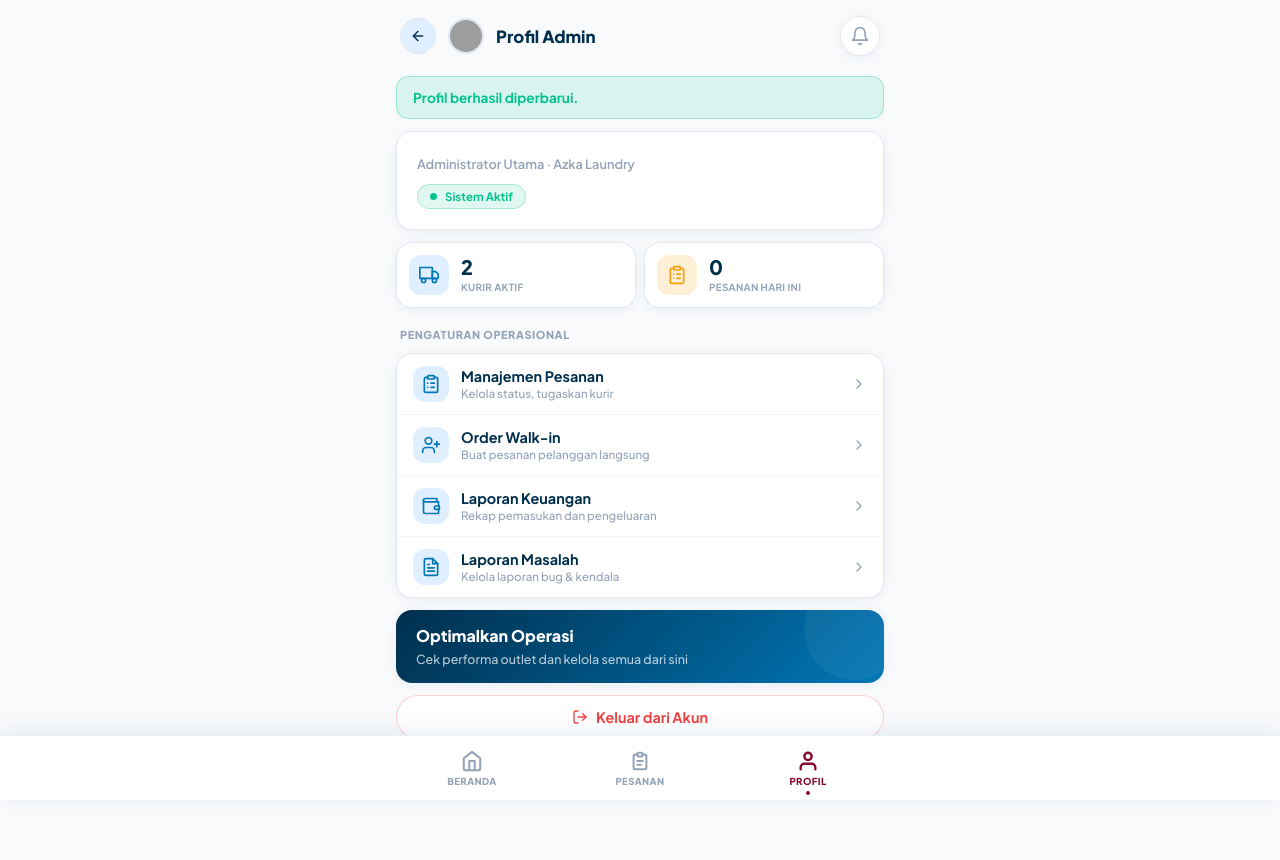
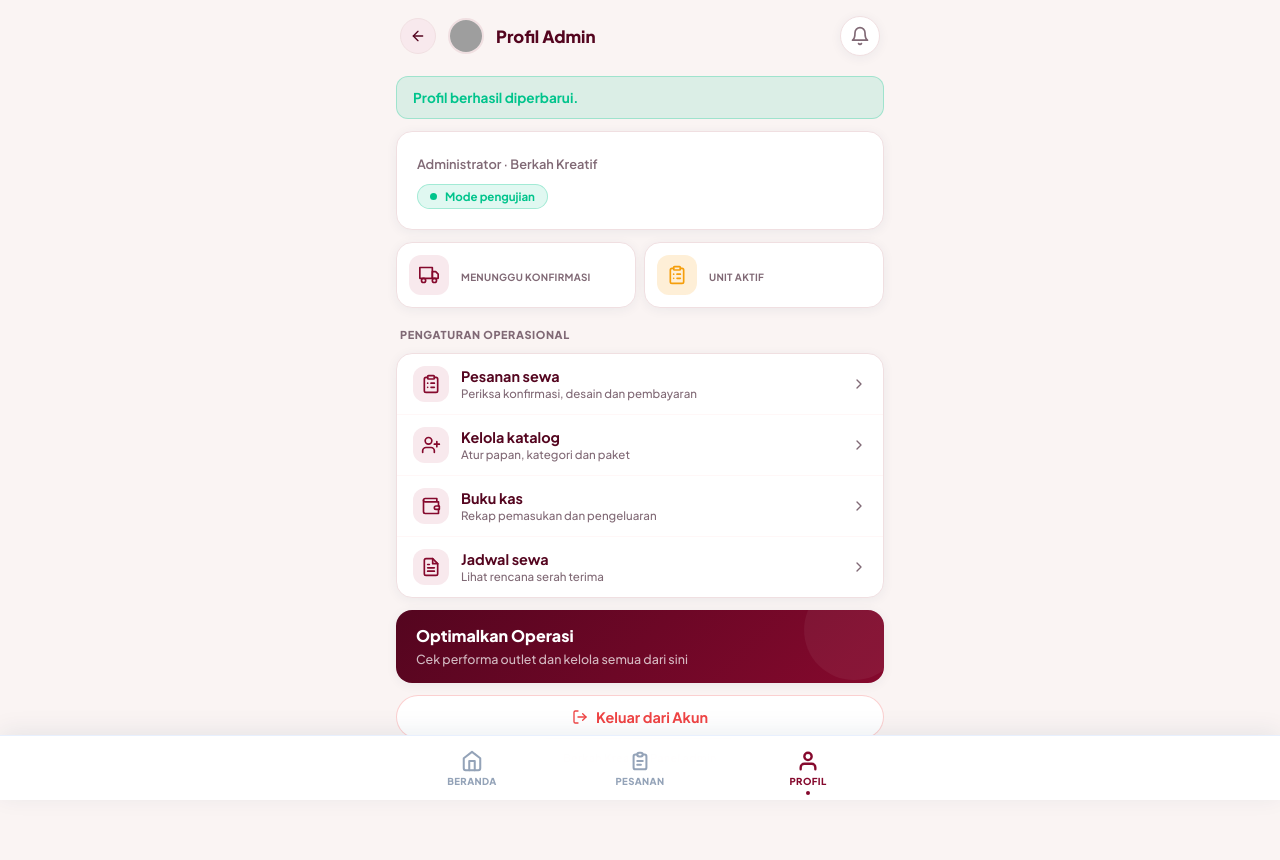
Before and after one commit to Ardinta19/SIMALUN-FINAL, a Laravel app: template resources/views/roles/admin/profile.blade.php in a window 1280 px wide. Run offline with Laravel 12, Linux system fonts and the light colour scheme; the template is opened without the code that fills it, so the values that code supplies are empty; the visitor is signed in with stand-in values (Sample User, id 1); data comes from the database, SQL or seed files in the repository; grey boxes are pictures that could not be loaded.

Commit message:
Selaraskan profil dan navigasi dengan operasional sewa
Co-authored-by: arena-agent <297053741+arena-agent@users.noreply.github.com>

```diff
--- a/app/Http/Controllers/ProfileController.php
+++ b/app/Http/Controllers/ProfileController.php
@@ -134,7 +134,11 @@ class ProfileController extends Controller
 
     public function adminShow()
     {
-        return view('roles.admin.profile', ['user' => Auth::user()]);
+        return view('roles.admin.profile', [
+            'user' => Auth::user(),
+            'rentalPending' => \App\Models\RentalOrderUnit::where('status', 'pending')->count(),
+            'rentalActive' => \App\Models\RentalOrderUnit::where('status', 'confirmed')->where('progress', '!=', 'returned')->count(),
+        ]);
     }
 
     public function savePrimaryAddress(Request $request)
--- a/resources/views/roles/admin/profile.blade.php
+++ b/resources/views/roles/admin/profile.blade.php
@@ -2,8 +2,8 @@
 <html lang="id">
 <head>
 <meta charset="UTF-8">
-<meta name="viewport" content="width=device-width, initial-scale=1.0, maximum-scale=1.0, user-scalable=no, viewport-fit=cover">
-<title>Profil Admin – Azka Laundry</title>
+<meta name="viewport" content="width=device-width, initial-scale=1.0, viewport-fit=cover">
+<title>Profil Admin – Berkah Kreatif</title>
 @include('layouts.component.customer._head_meta')
 @include('layouts.component._tokens')
 <style>
@@ -15,6 +15,8 @@
 ═══════════════════════════════════════════════════════════ */
 :root {
     /* Page-local aliases — only reference canonical tokens (no literals) */
+    --brand-100: #f8e9ed; --brand-500: #85092d; --brand-900: #54051f;
+    --surface-50: #faf4f3; --surface-100: #fff7f7; --surface-200: #f0dfe1; --surface-400: #806975;
     --ink:        var(--brand-900);
     --ink-muted:  var(--surface-400);
     --line:       var(--surface-200);
@@ -282,7 +284,7 @@ body {
         <a href="{{ \App\Support\BackUrl::resolve(request(), 'admin.dashboard') }}" class="profile-header__back" aria-label="Kembali">
             @include('layouts.component._icon', ['name' => 'back', 'size' => 16, 'label' => 'Kembali'])
         </a>
-        <img src="{{ $user->avatar ? asset('storage/'.$user->avatar) : 'https://ui-avatars.com/api/?name='.urlencode($user->name).'&background=0d6fb8&color=fff&size=72' }}"
+        <img src="{{ $user->avatar ? asset('storage/'.$user->avatar) : asset('images/berkah-kreatif-logo.jpeg') }}"
              alt="{{ $user->name }}" class="profile-header__avatar">
         <span class="profile-header__title">Profil Admin</span>
     </div>
@@ -303,10 +305,10 @@ body {
     {{-- Profile Card --}}
     <div class="profile-card reveal d2">
         <div class="profile-card__name">{{ $user->name }}</div>
-        <div class="profile-card__role">Administrator Utama &middot; {{ config('laundry.name', 'Azka Laundry') }}</div>
+        <div class="profile-card__role">Administrator &middot; Berkah Kreatif</div>
         <div class="profile-card__status">
             <span class="profile-card__status-dot"></span>
-            Sistem Aktif
+            Mode pengujian
         </div>
     </div>
 
@@ -317,8 +319,8 @@ body {
                 @include('layouts.component._icon', ['name' => 'truck', 'size' => 20])
             </div>
             <div>
-                <div class="stat-card__num">{{ \App\Models\User::where('role','driver')->where('is_active',true)->count() }}</div>
-                <div class="stat-card__label">Kurir Aktif</div>
+                <div class="stat-card__num">{{ $rentalPending }}</div>
+                <div class="stat-card__label">Menunggu konfirmasi</div>
             </div>
         </div>
         <div class="stat-card">
@@ -326,8 +328,8 @@ body {
                 @include('layouts.component._icon', ['name' => 'orders', 'size' => 20])
             </div>
             <div>
-                <div class="stat-card__num">{{ \App\Models\Order::whereDate('created_at', today())->count() }}</div>
-                <div class="stat-card__label">Pesanan Hari Ini</div>
+                <div class="stat-card__num">{{ $rentalActive }}</div>
+                <div class="stat-card__label">Unit aktif</div>
             </div>
         </div>
     </div>
@@ -335,43 +337,43 @@ body {
     {{-- Pengaturan Operasional --}}
     <div class="section-label reveal d4">Pengaturan Operasional</div>
     <div class="menu-card reveal d4">
-        <a href="{{ route('admin.orders') }}" class="menu-card__item">
+        <a href="{{ route('admin.rental.orders') }}" class="menu-card__item">
             <div class="menu-card__icon">
                 @include('layouts.component._icon', ['name' => 'orders', 'size' => 20])
             </div>
             <div class="menu-card__body">
-                <div class="menu-card__label">Manajemen Pesanan</div>
-                <div class="menu-card__sub">Kelola status, tugaskan kurir</div>
+                <div class="menu-card__label">Pesanan sewa</div>
+                <div class="menu-card__sub">Periksa konfirmasi, desain dan pembayaran</div>
             </div>
             <span class="menu-card__arrow">@include('layouts.component._icon', ['name' => 'next', 'size' => 16])</span>
         </a>
-        <a href="{{ route('admin.walkin.form') }}" class="menu-card__item">
+        <a href="{{ route('admin.catalog.index') }}" class="menu-card__item">
             <div class="menu-card__icon">
                 @include('layouts.component._icon', ['name' => 'add-user', 'size' => 20])
             </div>
             <div class="menu-card__body">
-                <div class="menu-card__label">Order Walk-in</div>
-                <div class="menu-card__sub">Buat pesanan pelanggan langsung</div>
+                <div class="menu-card__label">Kelola katalog</div>
+                <div class="menu-card__sub">Atur papan, kategori dan paket</div>
             </div>
             <span class="menu-card__arrow">@include('layouts.component._icon', ['name' => 'next', 'size' => 16])</span>
         </a>
-        <a href="{{ route('admin.finance.index') }}" class="menu-card__item">
+        <a href="{{ route('admin.rental.cashbook.index') }}" class="menu-card__item">
             <div class="menu-card__icon">
                 @include('layouts.component._icon', ['name' => 'finance', 'size' => 20])
             </div>
             <div class="menu-card__body">
-                <div class="menu-card__label">Laporan Keuangan</div>
+                <div class="menu-card__label">Buku kas</div>
                 <div class="menu-card__sub">Rekap pemasukan dan pengeluaran</div>
             </div>
             <span class="menu-card__arrow">@include('layouts.component._icon', ['name' => 'next', 'size' => 16])</span>
         </a>
-        <a href="{{ route('admin.reports') }}" class="menu-card__item">
+        <a href="{{ route('admin.rental.schedule') }}" class="menu-card__item">
             <div class="menu-card__icon">
                 @include('layouts.component._icon', ['name' => 'report', 'size' => 20])
             </div>
             <div class="menu-card__body">
-                <div class="menu-card__label">Laporan Masalah</div>
-                <div class="menu-card__sub">Kelola laporan bug & kendala</div>
+                <div class="menu-card__label">Jadwal sewa</div>
+                <div class="menu-card__sub">Lihat rencana serah terima</div>
             </div>
             <span class="menu-card__arrow">@include('layouts.component._icon', ['name' => 'next', 'size' => 16])</span>
         </a>
@@ -391,7 +393,7 @@ body {
             Keluar dari Akun
         </button>
     </form>
-    <div class="version-text reveal d6">{{ config('laundry.name', 'Azka Laundry') }} v{{ config('laundry.version', '2.4.0') }} &middot; Admin Panel</div>
+    <div class="version-text reveal d6">Berkah Kreatif &middot; Panel admin</div>
 
 </div>
 
--- a/resources/views/roles/admin/profile_edit.blade.php
+++ b/resources/views/roles/admin/profile_edit.blade.php
@@ -3,7 +3,7 @@
 <head>
 <meta charset="UTF-8">
 <meta name="viewport" content="width=device-width, initial-scale=1.0, maximum-scale=1.0, user-scalable=no, viewport-fit=cover">
-<title>Edit Profil Admin – Azka Laundry SIMALUN</title>
+<title>Edit Profil Admin – Berkah Kreatif</title>
 @include('layouts.component.customer._head_meta')
 @include('layouts.component._tokens')
 <style>
@@ -196,7 +196,7 @@ body {
             @method('patch')
 
             <div class="avatar-edit-wrap">
-                <img src="{{ $user->avatar ? asset('storage/'.$user->avatar) : 'https://ui-avatars.com/api/?name='.urlencode($user->name).'&background=0077b6&color=fff' }}" class="avatar-preview" id="preview" alt="{{ $user->name }}">
+                <img src="{{ $user->avatar ? asset('storage/'.$user->avatar) : asset('images/berkah-kreatif-logo.jpeg') }}" class="avatar-preview" id="preview" alt="{{ $user->name }}">
                 <label for="avatar-input" class="avatar-file">
                     @include('layouts.component._icon', ['name' => 'avatar', 'size' => 16])
                     Ganti Foto
```
Also changed, not shown: resources/views/roles/customer/profile/edit.blade.php (+9 -9 lines), resources/views/roles/customer/profile/show.blade.php (+6 -6 lines), tests/Feature/ProfileTest.php (+9 -0 lines).
